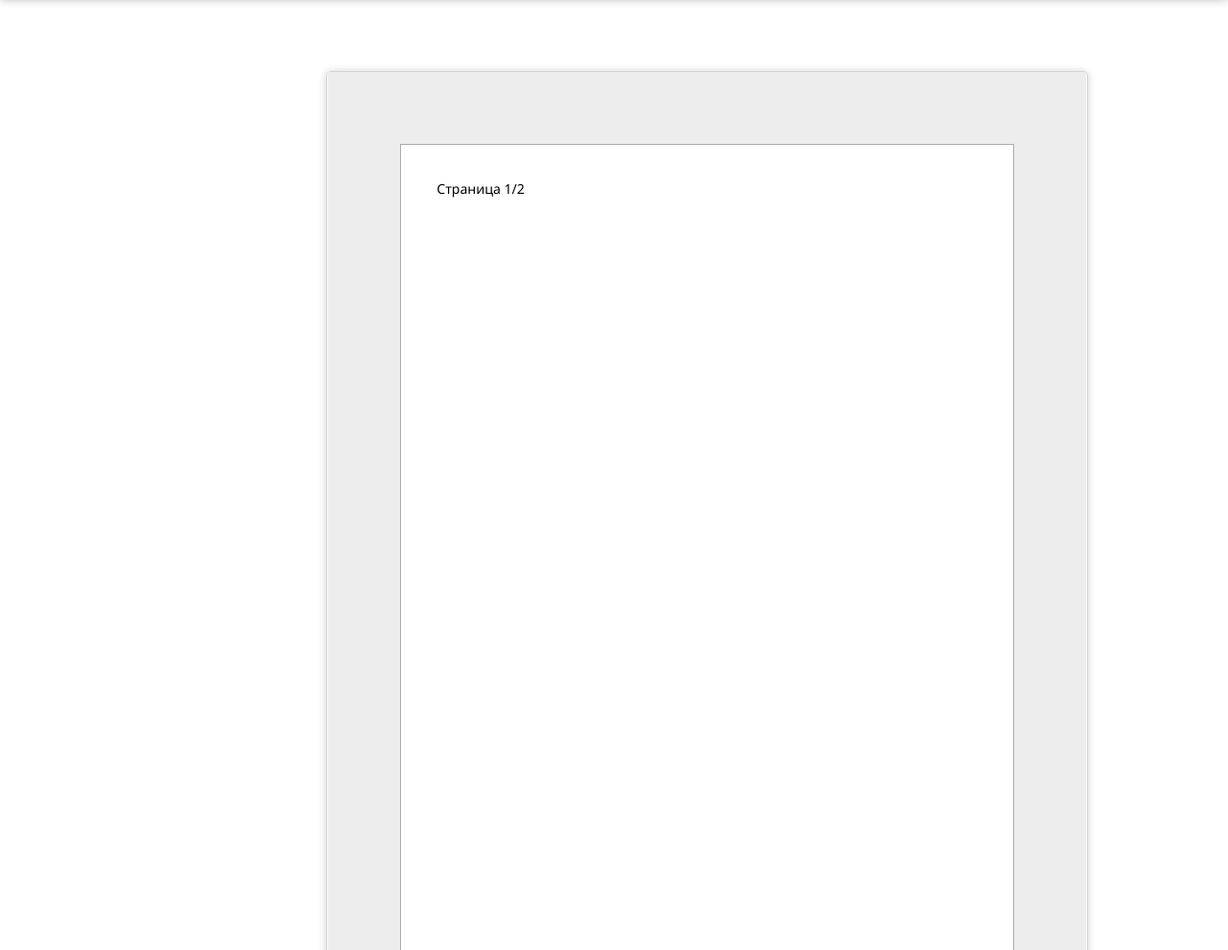
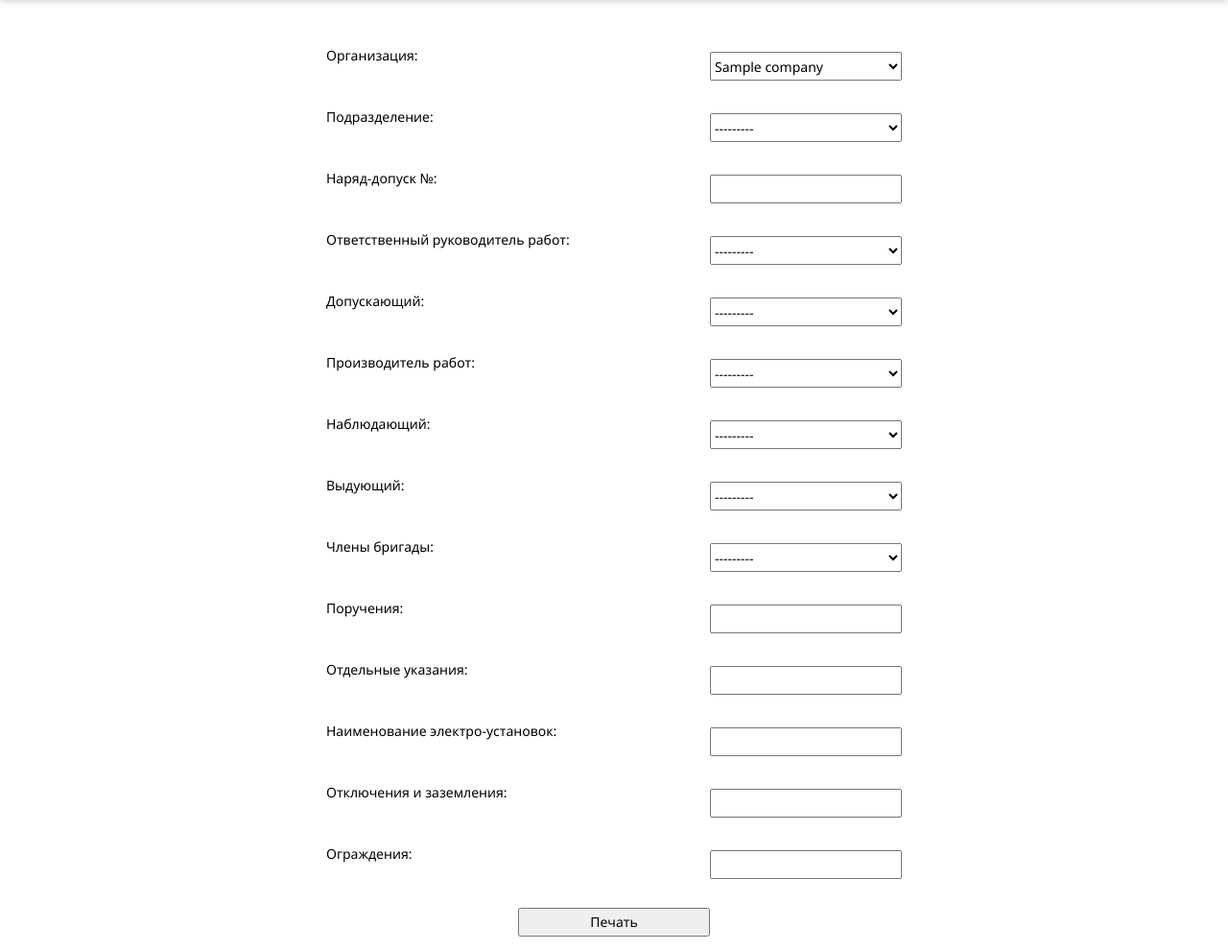
Before and after one commit to MikhailTo/aepp, a Django app: page /order/ in a window 1280 px wide. Shown: the part 64-1054 px from the top of the page at 96% size. Run offline with Django 4.2, Linux system fonts and the light colour scheme; tables that the repository leaves empty hold one stand-in row (values such as "Sample post"); some libraries are stand-ins or nearby versions.

Commit message:
add form for order

```diff
--- a/backend/main/forms.py
+++ b/backend/main/forms.py
@@ -1,5 +1,5 @@
 from django import forms
-
+from .models import Company, Division, Watching, Issuer, Member
 
 class calcSpeedForm(forms.Form):
 	labels = {
@@ -23,10 +23,44 @@
 		"company": "Организация",
 		"division": "Подразделение",
 		"order_number": "Наряд-допуск №",
-		"accountable_name": "Ответственному руководителю работ",
-		"allower_name": "допускающему",
-		"producer": "Производителю работ",
-		"watching": "наблюдающему",
-		"brigade": "с членами бригады",
-		"errand": "поручается"
+		"accountable_name": "Ответственный руководитель работ",
+		"allower_name": "Допускающий",
+		"issuer": "Выдующий",
+		"producer": "Производитель работ",
+		"watching": "Наблюдающий",
+		"brigade": "Члены бригады",
+		"errand": "Поручения",
+		"add_instrs": "Отдельные указания",
+		"extrad_time": "Выдача наряда",
+		"start_time": "Начало работы",
+		"end_time": "Окончание работы",
+		"interventions": {
+			"installation_name": "Наименование электро-установок",
+			"disconnections": "Отключения и заземления",
+			"protections": "Ограждения",
+		},
 	}
+
+	company = forms.ModelChoiceField(label=labels["company"],
+										queryset=Company.objects.all(),
+									 	initial=Company.objects.get(pk=1),
+										widget=forms.Select(attrs={'class': 'company'}))
+	division = forms.ModelChoiceField(label=labels["division"],
+									  queryset=Division.objects.all(),
+									  widget=forms.Select(attrs={'class': 'division'}))
+	order_number = forms.IntegerField(label=labels["order_number"],
+									  widget=forms.NumberInput(attrs={'class': 'order-number'}))
+	accountable_name = forms.ModelChoiceField(label=labels["accountable_name"], queryset=Member.objects.all())
+	allower_name = forms.ModelChoiceField(label=labels["allower_name"], queryset=Member.objects.all())
+	producer = forms.ModelChoiceField(label=labels["producer"], queryset=Member.objects.all())
+	watching = forms.ModelChoiceField(label=labels["watching"], queryset=Watching.objects.all())
+	issuer = forms.ModelChoiceField(label=labels["issuer"], queryset=Issuer.objects.all())
+	brigade = forms.ModelChoiceField(label=labels["brigade"], queryset=Member.objects.all())
+	errand = forms.CharField(label=labels["errand"], max_length=512)
+	add_instrs = forms.CharField(label=labels["add_instrs"], max_length=512)
+	extrad_time = forms.DateTimeInput()
+	start_time = forms.DateTimeInput()
+	end_time = forms.DateTimeInput()
+	installation_name = forms.CharField(label=labels["interventions"]["installation_name"], max_length=512)
+	disconnections = forms.CharField(label=labels["interventions"]["disconnections"], max_length=512)
+	protections = forms.CharField(label=labels["interventions"]["protections"], max_length=512)
--- a/backend/main/static/main/css/includes/forms.css
+++ b/backend/main/static/main/css/includes/forms.css
@@ -9,7 +9,7 @@
 	justify-content: space-between;
 }
 
-input {
+input, select {
 	margin-top: 4px;
 	width: 200px;
 	height: 30px;
@@ -18,3 +18,14 @@
 input[type="submit"] {
 	margin: auto;
 }
+
+.form-order {
+	display: flex;
+	flex-direction: column;
+	gap: 0.2rem;
+}
+
+.form-order p {
+	display: flex;
+	justify-content: space-between;
+}
--- a/backend/main/templates/main/order.html
+++ b/backend/main/templates/main/order.html
@@ -1,12 +1,17 @@
 {% extends 'base.html' %}
 
 {% block content %}
-	<div class="order">
-        <div class="page--order page-break">
-            <div class="subpage">Страница 1/2</div>
-        </div>
-        <div class="page--order page-break">
-            <div class="subpage">Страница 2/2</div>
-        </div>
-    </div>
+{#	<div class="order">#}
+{#        <div class="page--order page-break">#}
+{#            <div class="subpage">Страница 1/2</div>#}
+{#        </div>#}
+{#        <div class="page--order page-break">#}
+{#            <div class="subpage">Страница 2/2</div>#}
+{#        </div>#}
+{#    </div>#}
+    <form class="form-order" action="" method="post">
+		{% csrf_token %}
+		{{ form.as_p }}
+		<p><input type="submit" value="Печать"></p>
+	</form>
 {% endblock %}
--- a/backend/main/views.py
+++ b/backend/main/views.py
@@ -1,7 +1,7 @@
 import boto3
 from decouple import config
 from django.shortcuts import render
-from main.forms import calcSpeedForm
+from .forms import calcSpeedForm, createOrder
 
 
 nav = [
@@ -65,10 +65,12 @@
 
 
 def order(request):
+    form = createOrder(auto_id=True)
     data = {
         'name': 'order',
         'title': 'Наряды',
         'nav': nav,
+        'form': form,
     }
     return render(request, 'main/order.html', context=data)
 
```
